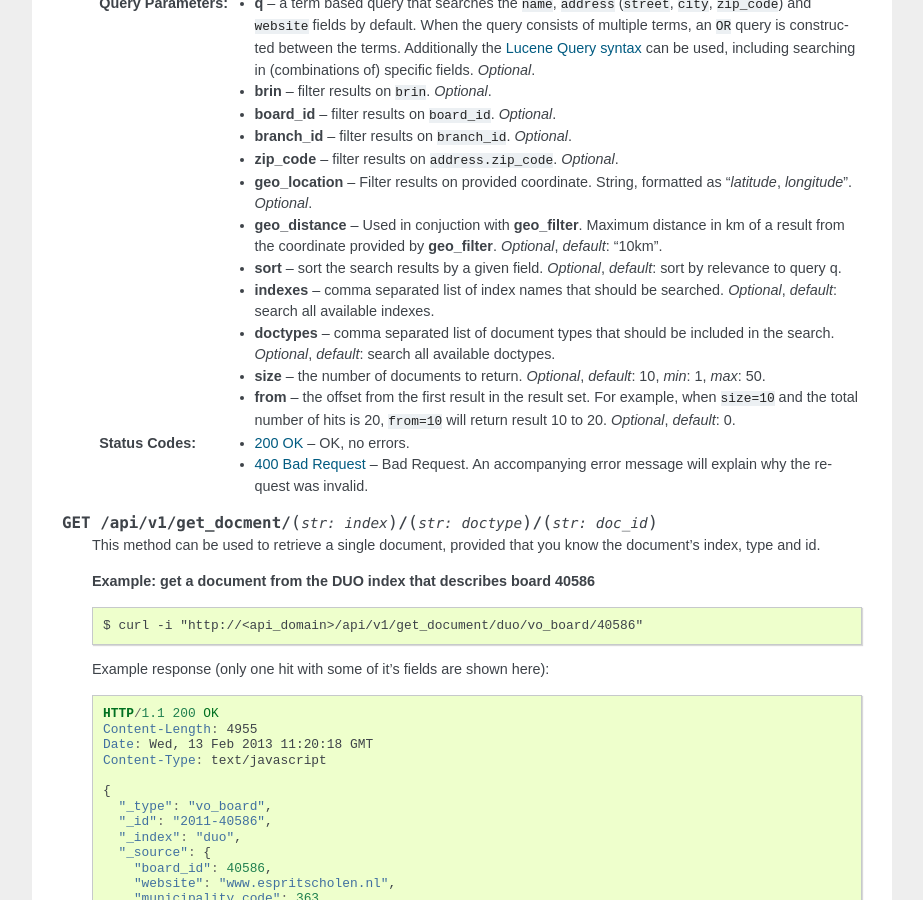
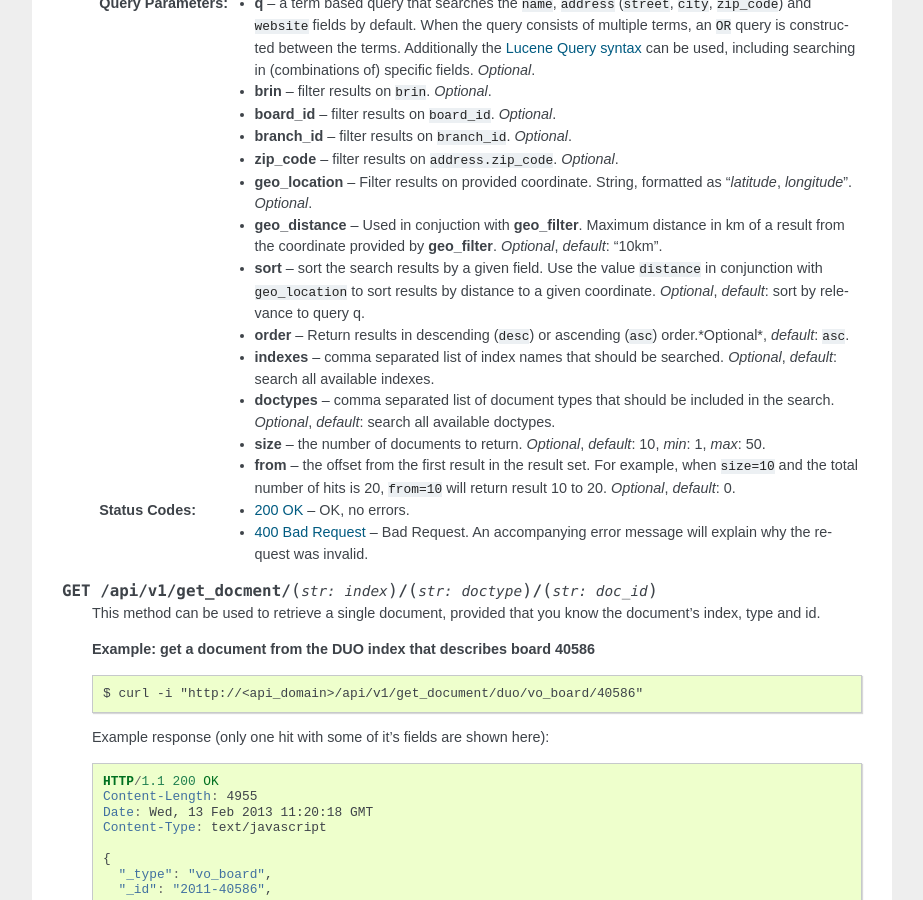
Before and after one commit to openstate/openonderwijsdata-api, a Sphinx documentation site: the page built from documentation/rst/api.rst, in a window 1280 px wide and 900 px high, scrolled down 1385 px. Shown: the whole window, without its empty margins (198-1121 px from the left). Built offline with Sphinx 7.4.7, drawn with Linux system fonts in a browser that asks for light colours.

Commit message:
Documented sorting and ordering

```diff
--- a/documentation/rst/api.rst
+++ b/documentation/rst/api.rst
@@ -88,7 +88,8 @@ API
    :query zip_code: filter results on ``address.zip_code``. *Optional*.
    :query geo_location: Filter results on provided coordinate. String, formatted as "*latitude*, *longitude*". *Optional*.
    :query geo_distance: Used in conjuction with **geo_filter**. Maximum distance in km of a result from the coordinate provided by **geo_filter**. *Optional*, *default*: "10km".
-   :query sort: sort the search results by a given field. *Optional*, *default*: sort by relevance to query q.
+   :query sort: sort the search results by a given field. Use the value ``distance`` in conjunction with ``geo_location`` to sort results by distance to a given coordinate. *Optional*, *default*: sort by relevance to query q.
+   :query order: Return results in descending (``desc``) or ascending (``asc``) order.*Optional*, *default*: ``asc``.
    :query indexes: comma separated list of index names that should be searched. *Optional*, *default*: search all available indexes.
    :query doctypes: comma separated list of document types that should be included in the search. *Optional*, *default*: search all available doctypes.
    :query size: the number of documents to return. *Optional*, *default*: 10, *min*: 1, *max*: 50.
```
